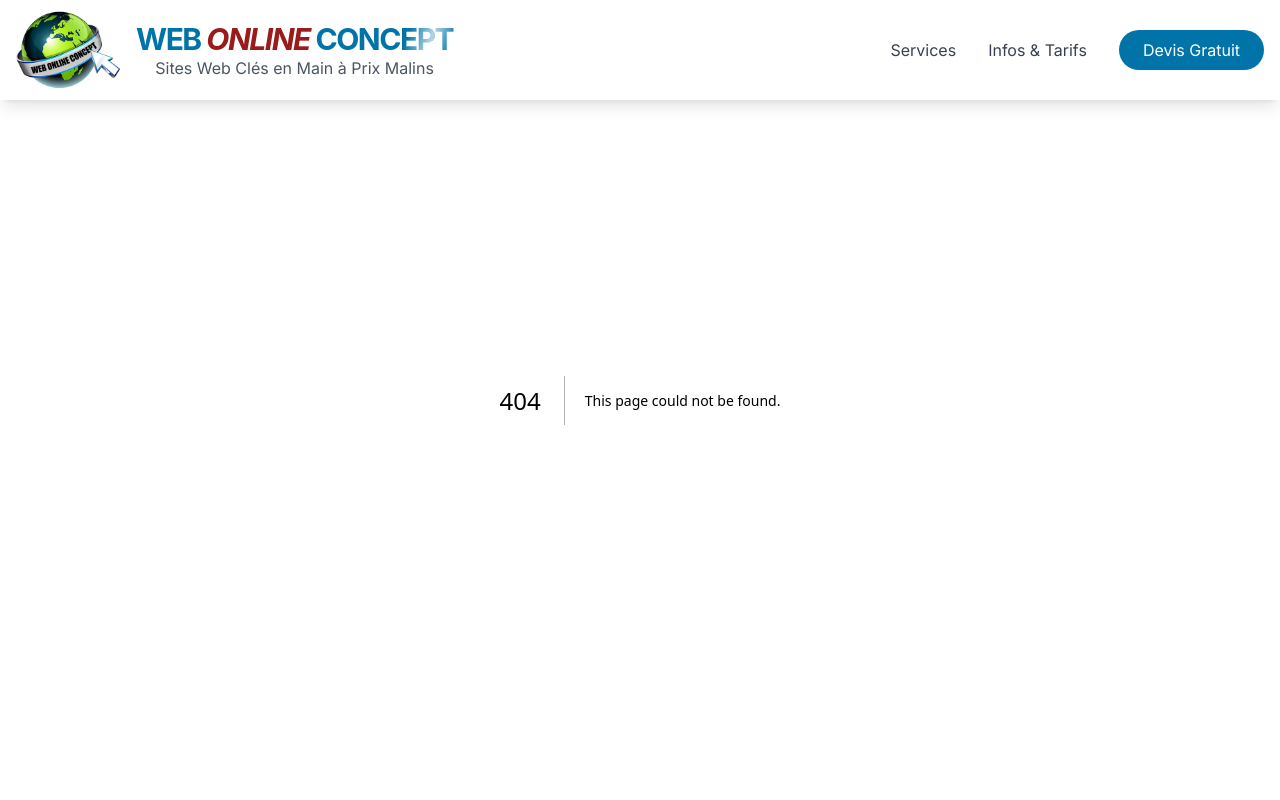
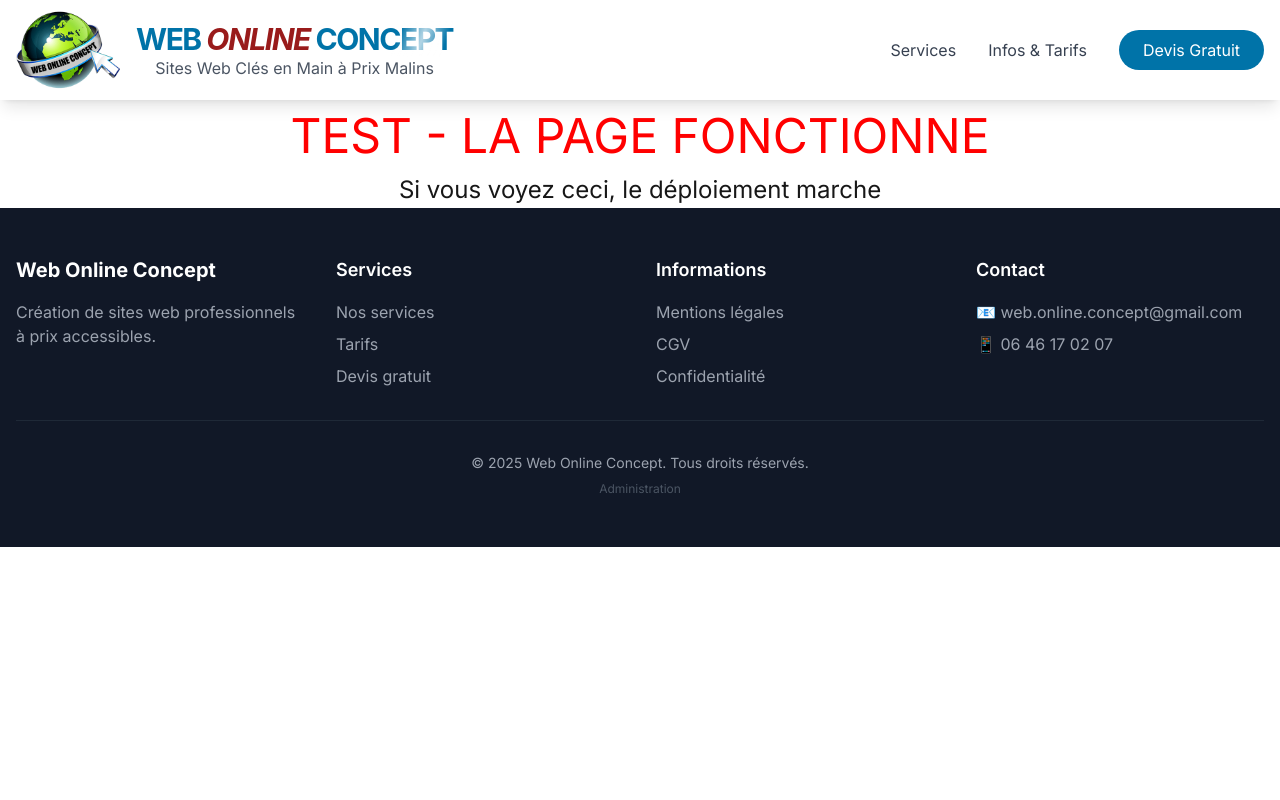
Before and after one commit to Web-Online-Concept/web-online-concept, a Next.js app: page /infos-tarifs in a window 1280 px wide. Before the commit this address had no page. Shown: the top 800 px of the page. Built offline with nearby package versions, Linux system fonts and the light colour scheme.

Commit message:
Create page.js

```diff
--- /dev/null
+++ b/app/infos-tarifs/page.js
@@ -0,0 +1,8 @@
+export default function InfosTarifs() {
+  return (
+    <div style={{paddingTop: '100px', textAlign: 'center'}}>
+      <h1 style={{fontSize: '48px', color: 'red'}}>TEST - LA PAGE FONCTIONNE</h1>
+      <p style={{fontSize: '24px'}}>Si vous voyez ceci, le déploiement marche</p>
+    </div>
+  )
+}
```
